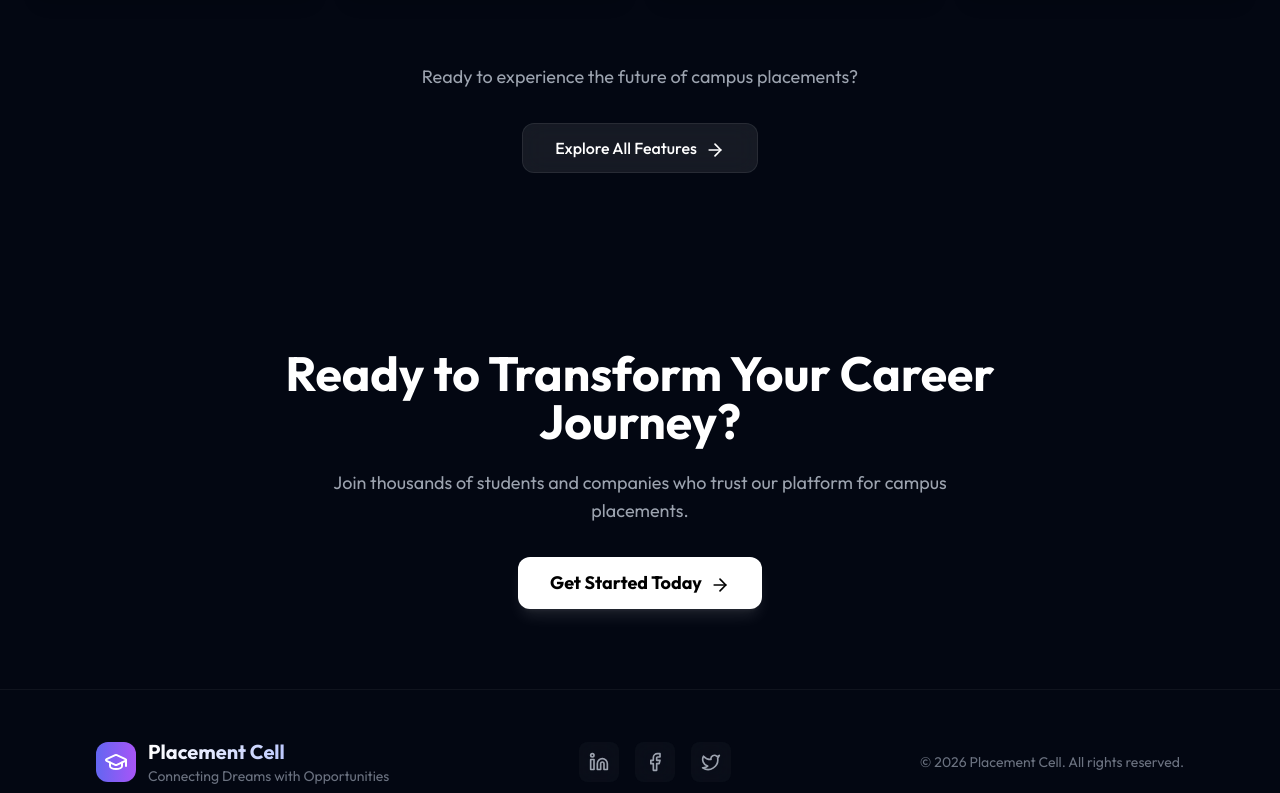
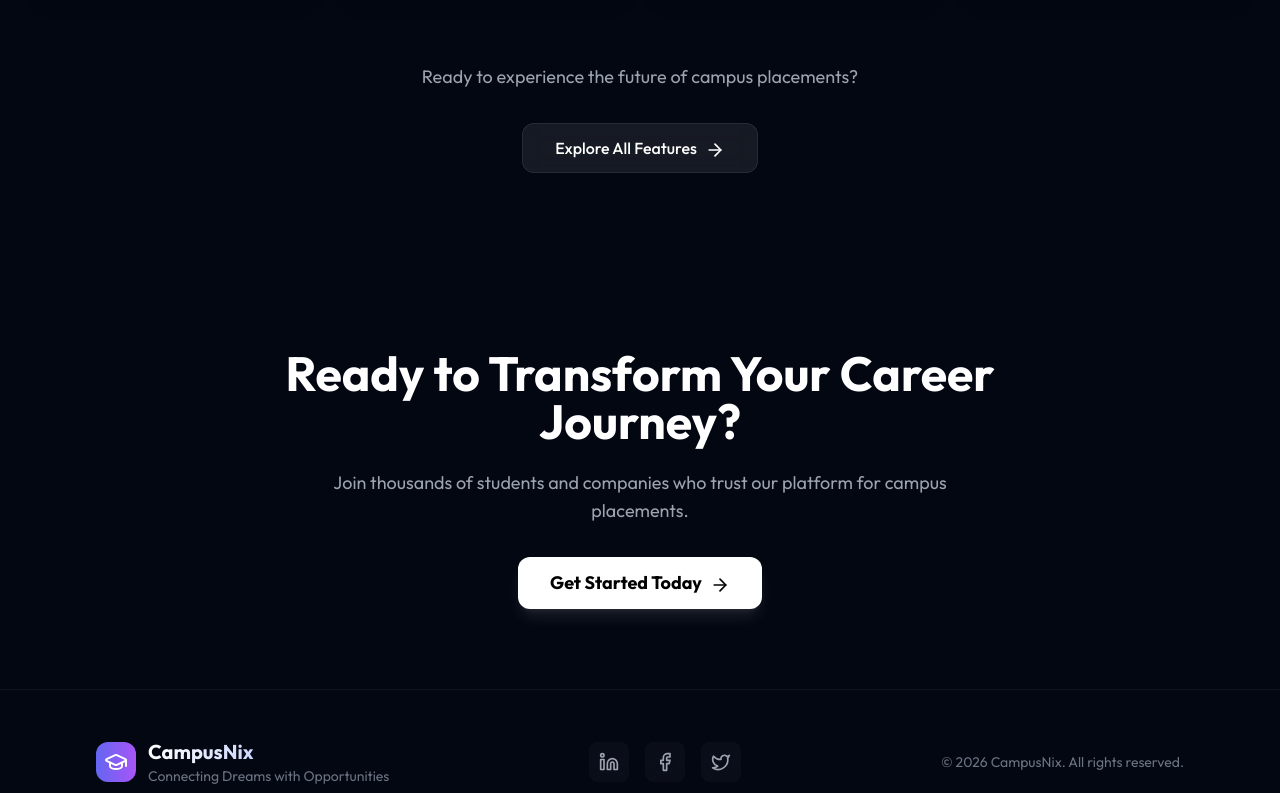
Before and after one commit to sayan4312/PlacementCell, a React (Vite) app: page / in a window 1280 px wide. Shown: the part 2004-2797 px from the top of the page. Built offline with nearby package versions, Linux system fonts and the light colour scheme; no server answers.

Commit message:
rebrand: rename Placement Cell to CampusNix

```diff
--- a/index.html
+++ b/index.html
@@ -4,7 +4,7 @@
     <meta charset="UTF-8" />
     <link rel="icon" type="image/svg+xml" href="/vite.svg" />
     <meta name="viewport" content="width=device-width, initial-scale=1.0" />
-    <title>Placement Cell Management System</title>
+    <title>CampusNix Management System</title>
     <meta name="description" content="Complete placement management system for colleges and universities" />
     <link rel="preconnect" href="https://fonts.googleapis.com">
     <link rel="preconnect" href="https://fonts.gstatic.com" crossorigin>
--- a/src/components/common/Navbar.tsx
+++ b/src/components/common/Navbar.tsx
@@ -196,7 +196,7 @@ export const Navbar: React.FC = () => {
                 <GraduationCap className="h-5 w-5 sm:h-6 sm:w-6 text-white" />
               </div>
               <span className="text-lg sm:text-xl font-bold text-gradient-premium hidden xs:block">
-                Placement Cell
+                CampusNix
               </span>
             </Link>
 
--- a/src/pages/LandingPage.tsx
+++ b/src/pages/LandingPage.tsx
@@ -373,7 +373,7 @@ export const LandingPage: React.FC = () => {
               </div>
               <div>
                 <h3 className="text-xl font-bold text-gradient-premium">
-                  Placement Cell
+                  CampusNix
                 </h3>
                 <p className="text-gray-500 text-sm">Connecting Dreams with Opportunities</p>
               </div>
@@ -413,7 +413,7 @@ export const LandingPage: React.FC = () => {
               viewport={{ once: true }}
               transition={{ duration: 0.6, delay: 0.4 }}
             >
-              <p>&copy; {new Date().getFullYear()} Placement Cell. All rights reserved.</p>
+              <p>&copy; {new Date().getFullYear()} CampusNix. All rights reserved.</p>
             </motion.div>
           </div>
         </div>
```
Also changed, not shown: 2 other files (tests, documents, lock files or other folders).
